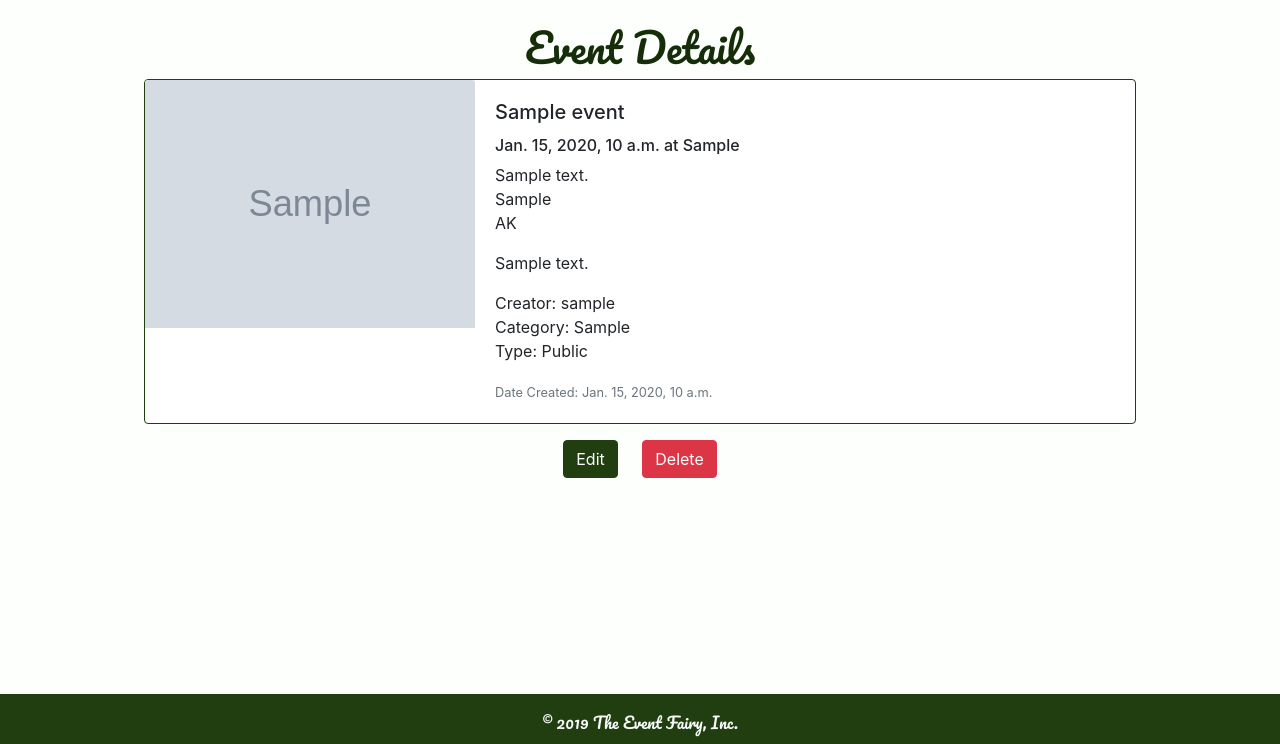
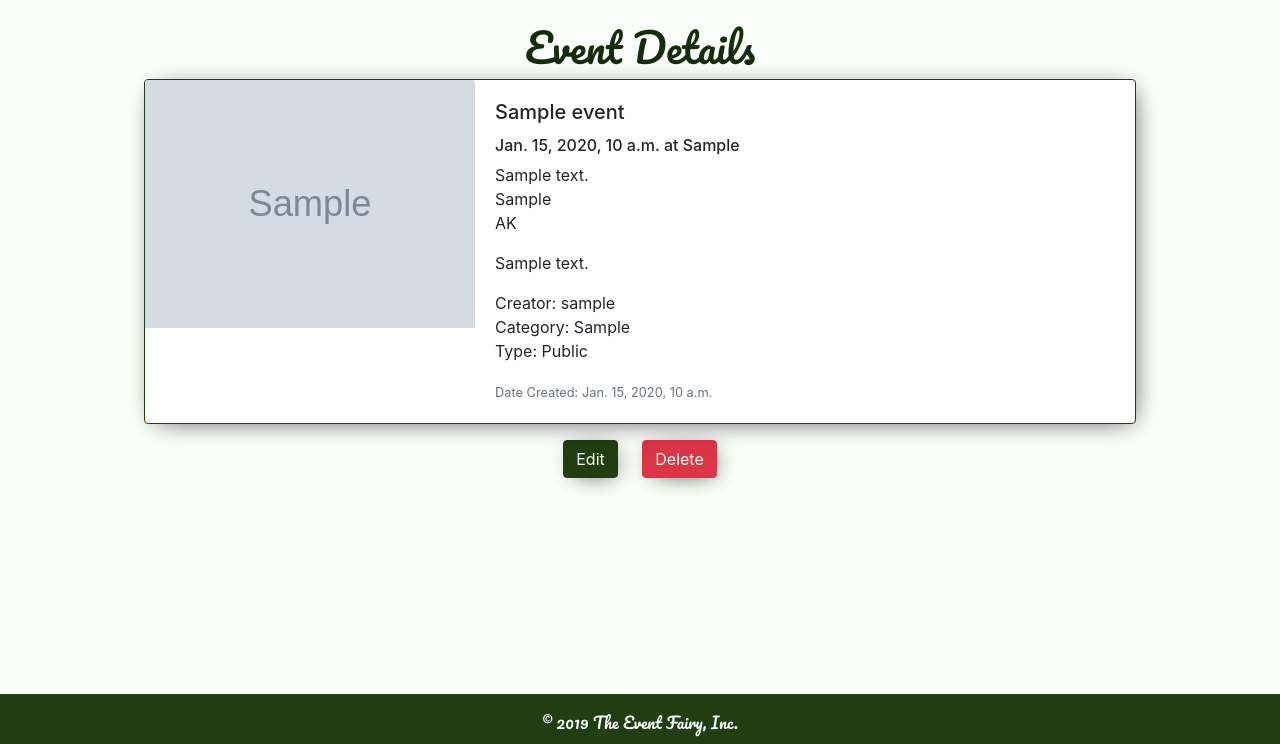
Before and after one commit to tranln025/the-event-fairy, a Django app: page /events/1/ in a window 1280 px wide. Shown: the part 56-800 px from the top of the page. Run offline with Django 3.2, Linux system fonts and the light colour scheme; a user stored in the database is signed in; tables that the repository leaves empty hold one stand-in row (values such as "Sample post"); grey boxes marked "Sample" are stand-in pictures; some libraries are stand-ins or nearby versions.

Commit message:
Animates h1s

```diff
--- a/project_2_app/static/css/main.css
+++ b/project_2_app/static/css/main.css
@@ -65,6 +65,12 @@ h1 {
     right: 50px;
     top: 30%;
     z-index: -1;
+}
+
+.btn {
+    -webkit-box-shadow: 4px 4px 25px -8px rgba(0,0,0,0.75);
+    -moz-box-shadow: 4px 4px 25px -8px rgba(0,0,0,0.75);
+    box-shadow: 4px 4px 25px -8px rgba(0,0,0,0.75);
 }
 
 /* ----------------- Landing ----------------- */
@@ -265,7 +271,13 @@ h1 {
     margin: 0 auto;
 }
 
-/*------------------- dd Contact --------------*/
+.event-detail-card {
+    -webkit-box-shadow: 4px 4px 25px -8px rgba(0,0,0,0.75);
+    -moz-box-shadow: 4px 4px 25px -8px rgba(0,0,0,0.75);
+    box-shadow: 4px 4px 25px -8px rgba(0,0,0,0.75);
+}
+
+/*------------------- Add Contact --------------*/
 
 .contact-form {
     color: var(--text-primary);
--- a/project_2_app/templates/about.html
+++ b/project_2_app/templates/about.html
@@ -3,7 +3,7 @@
 
 {% block content %}
 
-<h1>Meet Your Event Fairies</h1>
+<h1 class="animated bounceIn">Meet Your Event Fairies</h1>
 
 <div class="container home-container">
     <div class="row">
--- a/project_2_app/templates/contact_form.html
+++ b/project_2_app/templates/contact_form.html
@@ -1,7 +1,7 @@
 {% extends 'base.html' %}
 
 {% block content %}
-    <h1>Add a Contact</h1>
+    <h1 class="animated bounceIn">Add a Contact</h1>
     <h3 class="contact-h3">Type in a username to add them as a new contact.</h3>
     <section class="form-section contact-form">
         <form action="{% url 'contact_add' %}" method="POST" class="add-contact-form">
--- a/project_2_app/templates/contacts_list.html
+++ b/project_2_app/templates/contacts_list.html
@@ -1,7 +1,7 @@
 {% extends 'base.html' %}
 
 {% block content %}
-    <h1>All Contacts</h1>
+    <h1 class="animated bounceIn">All Contacts</h1>
     {% if contacts %}
         <ul class="list-group">
             {% for contact in contacts %}
--- a/project_2_app/templates/event_detail.html
+++ b/project_2_app/templates/event_detail.html
@@ -4,10 +4,10 @@
 {% block content %}
 
     <section class="event-details">
-        <h1>Event Details</h1>
+        <h1 class="animated bounceIn">Event Details</h1>
     {% if user in guests or event.creator == user or event.type == 'Public' %}
 
-        <div class="card mb-3" style="max-width: 992px;">
+        <div class="event-detail-card card mb-3" style="max-width: 992px;">
             <div class="row no-gutters">
                 <div class="col-md-4">
                     <img src="{{ event.image_link }}" class="card-img-top" alt="Image for {{ event.title }}">
--- a/project_2_app/templates/event_form.html
+++ b/project_2_app/templates/event_form.html
@@ -4,7 +4,7 @@
     {% if event %}
         {% if event.creator == user %}
             <section class="form-section event-create-form">
-                <h1>{{header}}</h1>
+                <h1 class="animated bounceIn">{{header}}</h1>
                 <form method="POST" class="event-form">
                     {% csrf_token %}
                     {{ form.as_p }}
--- a/project_2_app/templates/event_list.html
+++ b/project_2_app/templates/event_list.html
@@ -2,7 +2,7 @@
 
 {% block content %}
 
-    <h1>{{ header }}</h1>
+    <h1 class="animated bounceIn">{{ header }}</h1>
     <section class="event-list-section">
         <div class="events-nav-container container">
             <ul class="list-group list-group-horizontal events-nav row">
--- a/project_2_app/templates/home.html
+++ b/project_2_app/templates/home.html
@@ -3,7 +3,7 @@
 
 {% block content %}
 
-    <h1>Home</h1>
+    <h1 class="animated bounceIn">Home</h1>
     <div class="home-nav container">
         <div class='home-nav-item card-body d-flex flex-column rounded'>
             <p>Get started by browsing our list of public events here at The Event Fairy!</p>
--- a/project_2_app/templates/invite_form.html
+++ b/project_2_app/templates/invite_form.html
@@ -3,7 +3,7 @@
 
 {% block content %}
     {% if event.creator == user %}
-    <h1>Invite friends to {{ event.title }}</h1>
+    <h1 class="animated bounceIn">Invite friends to {{ event.title }}</h1>
     <section class="form-section invite-form-section">
         <form class="invite-form" method="post" data-invite-url="{% url 'event_invite' event_pk=event.pk %}" data-event-detail-url="{% url 'event_detail' event_pk=event.pk %}">
             {% csrf_token %}
--- a/project_2_app/templates/landing.html
+++ b/project_2_app/templates/landing.html
@@ -3,7 +3,7 @@
 
 {% block content %}
 
-    <h1>Welcome to The Event Fairy</h1>
+    <h1 class="animated bounceIn">Welcome to The Event Fairy</h1>
     <p class="app-description">Bring magic to all of your event planning!</p>
 
     <div class="container landing-container">
--- a/project_2_app/templates/login.html
+++ b/project_2_app/templates/login.html
@@ -3,7 +3,7 @@
 
 {% block content %}
 
-<h1>Login</h1>
+<h1 class="animated bounceIn">Login</h1>
 
     <div class="d-md-none d-sm-none d-none d-lg-block">
         <img class="signin-pic animated slideInDown" src="{% static 'images/Fairy.png' %}" alt="fairy">
--- a/project_2_app/templates/profile.html
+++ b/project_2_app/templates/profile.html
@@ -1,7 +1,7 @@
 {% extends 'base.html' %}
 
 {% block content %}
-    <h1>Welcome, {{ username }}</h1>
+    <h1 class="animated bounceIn">Welcome, {{ username }}</h1>
 
     <section class="profile-container row">
         <section class="profile-personal col-md">
--- a/project_2_app/templates/register.html
+++ b/project_2_app/templates/register.html
@@ -3,7 +3,7 @@
 
 {% block content %}
 
-<h1>Register</h1>
+<h1 class="animated bounceIn">Register</h1>
     <div class="d-md-none d-sm-none d-none d-lg-block">
         <img class="signin-pic animated slideInDown" src="{% static 'images/Fairy.png' %}" alt="fairy">
     </div>
```
